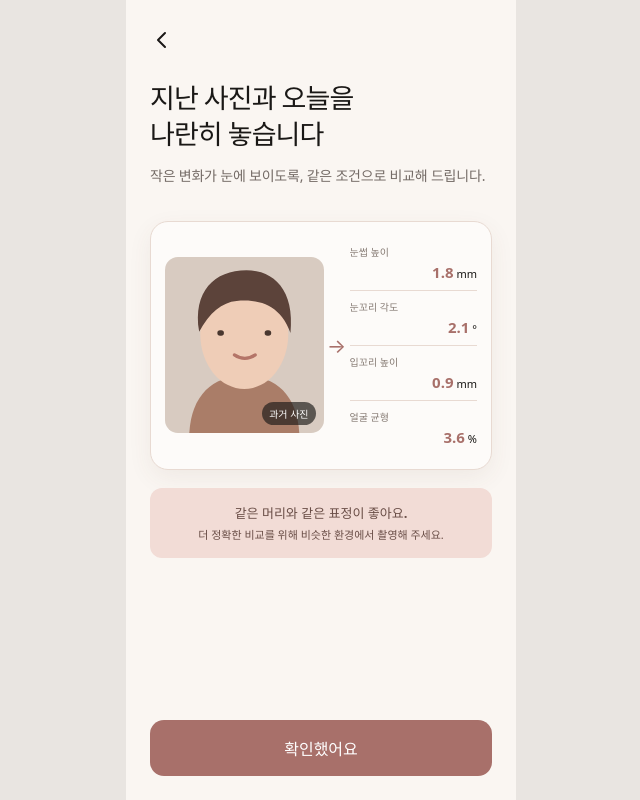
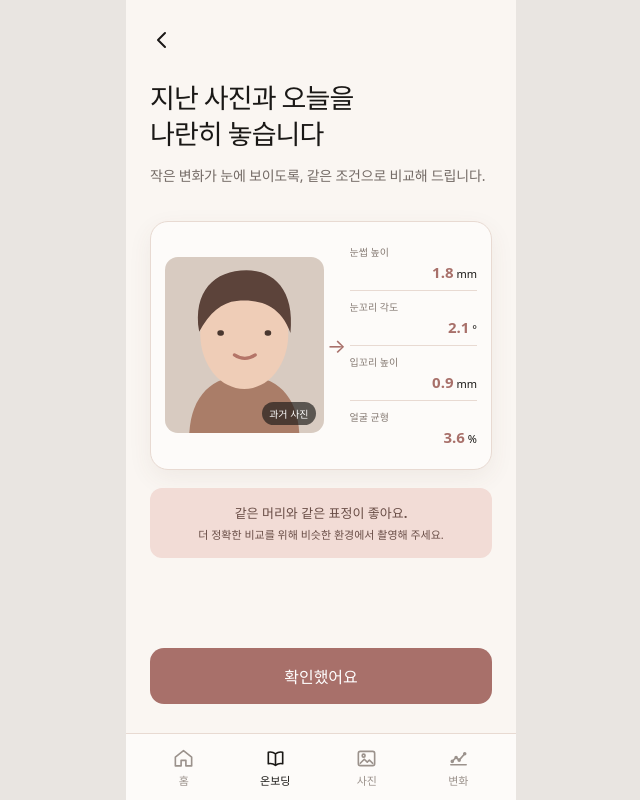
Before and after one commit to leewayj/PRIDE_a, a React (Vite) app: page /onboarding/guide in a window 1280 px wide. Shown: the whole page, without its empty margins (319-959 px from the left). Built offline with nearby package versions, Linux system fonts and the light colour scheme.

Commit message:
fix: keep bottom navigation during onboarding

```diff
--- a/src/layouts/OnboardingLayout.jsx
+++ b/src/layouts/OnboardingLayout.jsx
@@ -1,9 +1,11 @@
 import { Outlet } from 'react-router-dom'
+import BottomNavigation from '../components/navigation/BottomNavigation.jsx'
 
 function OnboardingLayout() {
   return (
     <main className="app-shell onboarding-layout">
       <Outlet />
+      <BottomNavigation />
     </main>
   )
 }
--- a/src/styles/onboarding.css
+++ b/src/styles/onboarding.css
@@ -4,6 +4,7 @@
   --onboarding-bottom-safe: max(24px, env(safe-area-inset-bottom));
   --onboarding-radius-card: 16px;
   --onboarding-radius-button: 14px;
+  --onboarding-content-height: calc(100dvh - 72px - env(safe-area-inset-bottom));
   width: 100%;
   min-width: 0;
   min-height: 100dvh;
@@ -743,6 +744,7 @@
 .photo-result {
   width: 100%;
   min-width: 0;
+  min-height: var(--onboarding-content-height);
 }
 
 .onboarding-intro__header,
```
